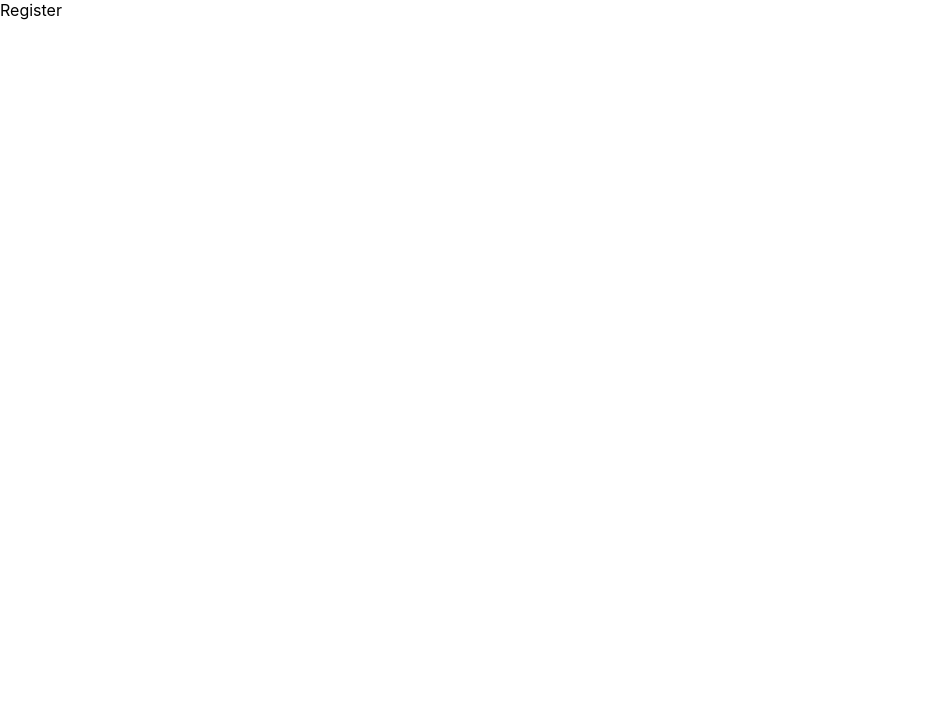
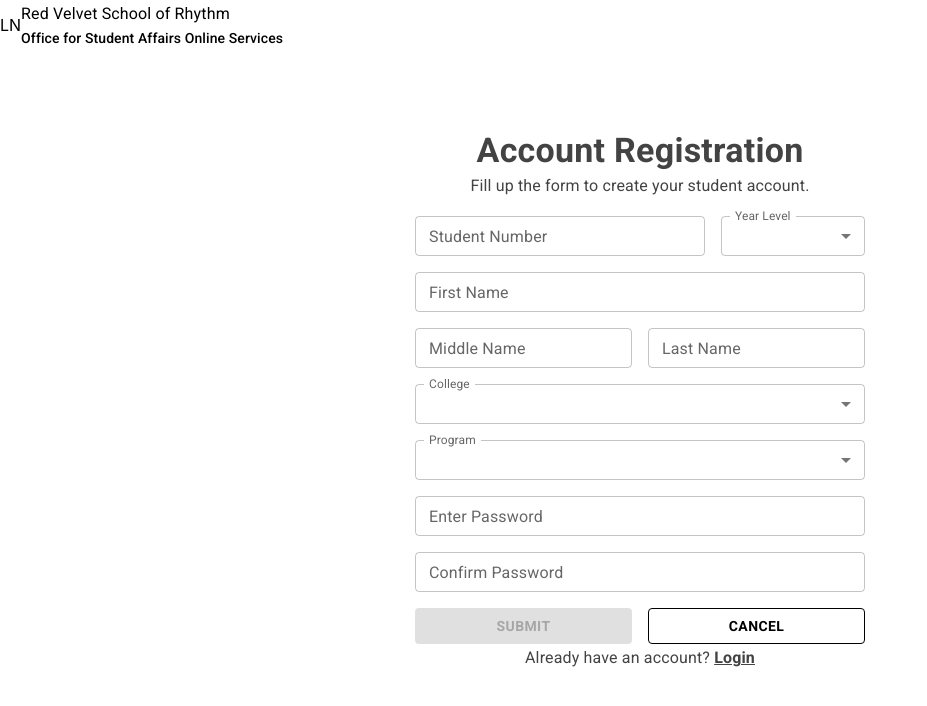
Before and after one commit to lor-rainemanalo/React-Form, a React (Create React App) app: page /register in a window 1280 px wide. Shown: the top 706 px of the page, without its empty margins (0-927 px from the left). Built offline with nearby package versions, Linux system fonts and the light colour scheme.

Commit message:
add working registration

```diff
--- a/src/App.js
+++ b/src/App.js
@@ -29,7 +29,7 @@ function App() {
         }}
       >
         <PrimaryButton width={180} text="Login" page="login" />
-        <SecondaryButton width={180} text="Register" />
+        <SecondaryButton width={180} text="Register" page="register" />
       </Box>
     </Box>
   );
--- a/src/components/PrimaryButton.js
+++ b/src/components/PrimaryButton.js
@@ -6,15 +6,21 @@ import { CheckCircle } from "@mui/icons-material";
 export default function PrimaryButton({
   text,
   page,
-  showModal,
+  showLoginModal,
+  showRegModal,
   width,
   disabled = false,
 }) {
   const navigate = useNavigate();
-  const [open, setOpen] = useState(false);
+  const [openLoginModal, setOpenLoginModal] = useState(false);
+  const [openRegModal, setOpenRegModal] = useState(false);
 
   const handleClick = () => {
-    return showModal ? setOpen(true) : navigate(`/${page}`);
+    return showLoginModal
+      ? setOpenLoginModal(true)
+      : showRegModal
+      ? setOpenRegModal(true)
+      : navigate(`/${page}`);
   };
 
   const style = {
@@ -54,7 +60,7 @@ export default function PrimaryButton({
       >
         {text}
       </Button>
-      <Modal open={open} onClose={() => setOpen(false)}>
+      <Modal open={openLoginModal} onClose={() => setOpenLoginModal(false)}>
         <Box sx={style}>
           <CheckCircle sx={{ fontSize: 100, color: "#77DD77" }} />
           <Typography variant="h4" sx={{ color: "#77DD77", fontWeight: "600" }}>
@@ -65,6 +71,17 @@ export default function PrimaryButton({
           </Typography>
         </Box>
       </Modal>
+      <Modal open={openRegModal} onClose={() => setOpenRegModal(false)}>
+        <Box sx={style}>
+          <CheckCircle sx={{ fontSize: 100, color: "#77DD77" }} />
+          <Typography variant="h4" sx={{ color: "#77DD77", fontWeight: "600" }}>
+            Success!
+          </Typography>
+          <Typography variant="h6" sx={{ color: "#434343" }}>
+            Details are now being saved.
+          </Typography>
+        </Box>
+      </Modal>
     </>
   );
 }
--- /dev/null
+++ b/src/components/RegisterField.js
@@ -0,0 +1,21 @@
+import React from "react";
+import { TextField } from "@mui/material";
+
+export default function RegisterField({
+  label,
+  width,
+  type = "text",
+  marginLeft = 0,
+  ...otherProps
+}) {
+  return (
+    <TextField
+      type={type}
+      label={label}
+      variant="outlined"
+      size="small"
+      sx={{ width: width, marginTop: 2, marginLeft: marginLeft }}
+      {...otherProps}
+    />
+  );
+}
--- a/src/components/SecondaryButton.js
+++ b/src/components/SecondaryButton.js
@@ -1,9 +1,19 @@
 import React from "react";
 import { Button } from "@mui/material";
+import { useNavigate } from "react-router-dom";
 
-export default function SecondaryButton({ text, page, showModal, width }) {
+export default function SecondaryButton({
+  text,
+  page = "",
+  width,
+  disabled = false,
+}) {
+  const navigate = useNavigate();
+
   return (
+    <>
       <Button
+        disabled={disabled}
         variant="outlined"
         sx={{
           borderColor: "#000",
@@ -18,8 +28,10 @@ export default function SecondaryButton({ text, page, showModal, width }) {
             boxShadow: "none",
           },
         }}
+        onClick={() => navigate(`/${page}`)}
       >
         {text}
       </Button>
+    </>
   );
 }
--- a/src/pages/Login.js
+++ b/src/pages/Login.js
@@ -71,14 +71,9 @@ export default function Login() {
           />
         </Box>
         {studentNumber && password ? (
-          <PrimaryButton width={300} text="Login" showModal="true" />
+          <PrimaryButton width={300} text="Login" showLoginModal={true} />
         ) : (
-          <PrimaryButton
-            disabled={true}
-            width={300}
-            text="Login"
-            showModal="true"
-          />
+          <PrimaryButton disabled={true} width={300} text="Login" />
         )}
         <Box sx={{ display: "flex", color: "#434343" }}>
           <Typography variant="subtitle1">
--- a/src/pages/Register.js
+++ b/src/pages/Register.js
@@ -1,5 +1,193 @@
-import React from "react";
+import {
+  Box,
+  FormControl,
+  InputLabel,
+  MenuItem,
+  Select,
+  Typography,
+} from "@mui/material";
+import React, { useState } from "react";
+import { Link } from "react-router-dom";
+import Header from "../components/Header";
+import PrimaryButton from "../components/PrimaryButton";
+import RegisterField from "../components/RegisterField";
+import SecondaryButton from "../components/SecondaryButton";
 
 export default function Register() {
-  return <div>Register</div>;
+  const [studentNumber, setStudentNumber] = useState("");
+  const [yearLevel, setYearLevel] = useState(0);
+  const [firstName, setFirstName] = useState("");
+  const [middleName, setMiddleName] = useState("");
+  const [lastName, setLastName] = useState("");
+  const [college, setCollege] = useState(0);
+  const [program, setProgram] = useState(0);
+  const [password, setPassword] = useState("");
+  const [confirmPassword, setConfirmPassword] = useState("");
+
+  const allFieldsHaveValues =
+    studentNumber &&
+    yearLevel &&
+    firstName &&
+    middleName &&
+    lastName &&
+    college &&
+    program &&
+    password &&
+    confirmPassword;
+
+  return (
+    <>
+      <Header />
+      <Box
+        mt={10}
+        sx={{
+          display: "flex",
+          flexDirection: "column",
+          alignItems: "center",
+          justifyContent: "center",
+        }}
+      >
+        <Typography variant="h4" sx={{ color: "#434343", fontWeight: "600" }}>
+          Account Registration
+        </Typography>
+        <Typography variant="subtitle1" sx={{ color: "#434343" }}>
+          Fill up the form to create your student account.
+        </Typography>
+        <Box>
+          <RegisterField
+            value={studentNumber}
+            onChange={(e) => setStudentNumber(e.target.value)}
+            label="Student Number"
+            width={290}
+          />
+
+          <FormControl
+            sx={{ width: 144, marginTop: 2, marginLeft: 2 }}
+            size="small"
+          >
+            <InputLabel
+              sx={{
+                justifyContent: "center",
+                alignItems: "center",
+              }}
+            >
+              Year Level
+            </InputLabel>
+            <Select
+              label="Year Level"
+              value={yearLevel}
+              onChange={(e) => setYearLevel(e.target.value)}
+            >
+              <MenuItem value={1}>1</MenuItem>
+              <MenuItem value={2}>2</MenuItem>
+              <MenuItem value={3}>3</MenuItem>
+              <MenuItem value={4}>4</MenuItem>
+              <MenuItem value={5}>5</MenuItem>
+            </Select>
+          </FormControl>
+        </Box>
+
+        <RegisterField
+          value={firstName}
+          onChange={(e) => setFirstName(e.target.value)}
+          label="First Name"
+          width={450}
+        />
+
+        <Box>
+          <RegisterField
+            value={middleName}
+            onChange={(e) => setMiddleName(e.target.value)}
+            label="Middle Name"
+            width={217}
+          />
+          <RegisterField
+            value={lastName}
+            onChange={(e) => setLastName(e.target.value)}
+            label="Last Name"
+            width={217}
+            marginLeft={2}
+          />
+        </Box>
+
+        <FormControl sx={{ width: 450, marginTop: 2 }} size="small">
+          <InputLabel
+            sx={{
+              justifyContent: "center",
+              alignItems: "center",
+            }}
+          >
+            College
+          </InputLabel>
+          <Select
+            label="College"
+            value={college}
+            onChange={(e) => setCollege(e.target.value)}
+          >
+            <MenuItem value={1}>
+              College of Information and Computing Sciences
+            </MenuItem>
+          </Select>
+        </FormControl>
+
+        <FormControl sx={{ width: 450, marginTop: 2 }} size="small">
+          <InputLabel
+            sx={{
+              justifyContent: "center",
+              alignItems: "center",
+            }}
+          >
+            Program
+          </InputLabel>
+          <Select
+            label="Program"
+            value={program}
+            onChange={(e) => setProgram(e.target.value)}
+          >
+            <MenuItem value={1}>Computer Science</MenuItem>
+            <MenuItem value={2}>Information Technology</MenuItem>
+            <MenuItem value={3}>Information Systems</MenuItem>
+          </Select>
+        </FormControl>
+
+        <RegisterField
+          value={password}
+          onChange={(e) => setPassword(e.target.value)}
+          type="password"
+          label="Enter Password"
+          width={450}
+        />
+        <RegisterField
+          value={confirmPassword}
+          onChange={(e) => setConfirmPassword(e.target.value)}
+          type="password"
+          label="Confirm Password"
+          width={450}
+        />
+
+        <Box
+          mt={2}
+          sx={{
+            display: "flex",
+            gap: 2,
+          }}
+        >
+          {allFieldsHaveValues ? (
+            <PrimaryButton width={217} text="Submit" showRegModal={true} />
+          ) : (
+            <PrimaryButton disabled={true} width={217} text="Submit" />
+          )}
+          <SecondaryButton width={217} text="Cancel" />
+        </Box>
+        <Box sx={{ display: "flex", color: "#434343" }}>
+          <Typography variant="subtitle1">
+            Already have an account?{" "}
+            <Link className="link" to="/login">
+              Login
+            </Link>
+          </Typography>
+        </Box>
+      </Box>
+    </>
+  );
 }
```
Lines whose indentation alone changed are shown as unchanged.
